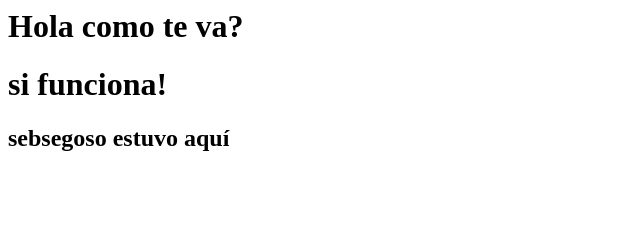
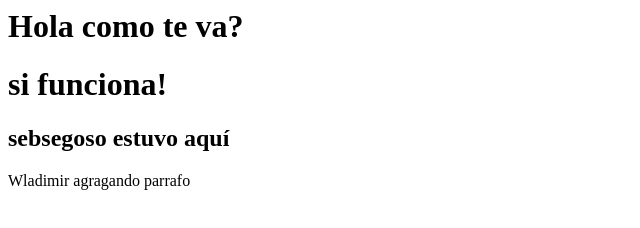
Before and after one commit to BrianHey/ssh, a plain HTML site: page index.html in a window 1280 px wide. Shown: the whole page, without its empty margins (0-640 px from the left). Drawn offline with Linux system fonts and the light colour scheme.

Commit message:
agregando parrafo

```diff
--- a/index.html
+++ b/index.html
@@ -1,3 +1,4 @@
 <h1> Hola como te va? </h1>
 <h1> si funciona!</h1>
 <h2> sebsegoso estuvo aquí</h2>
+<p>Wladimir agragando parrafo</p>
```
